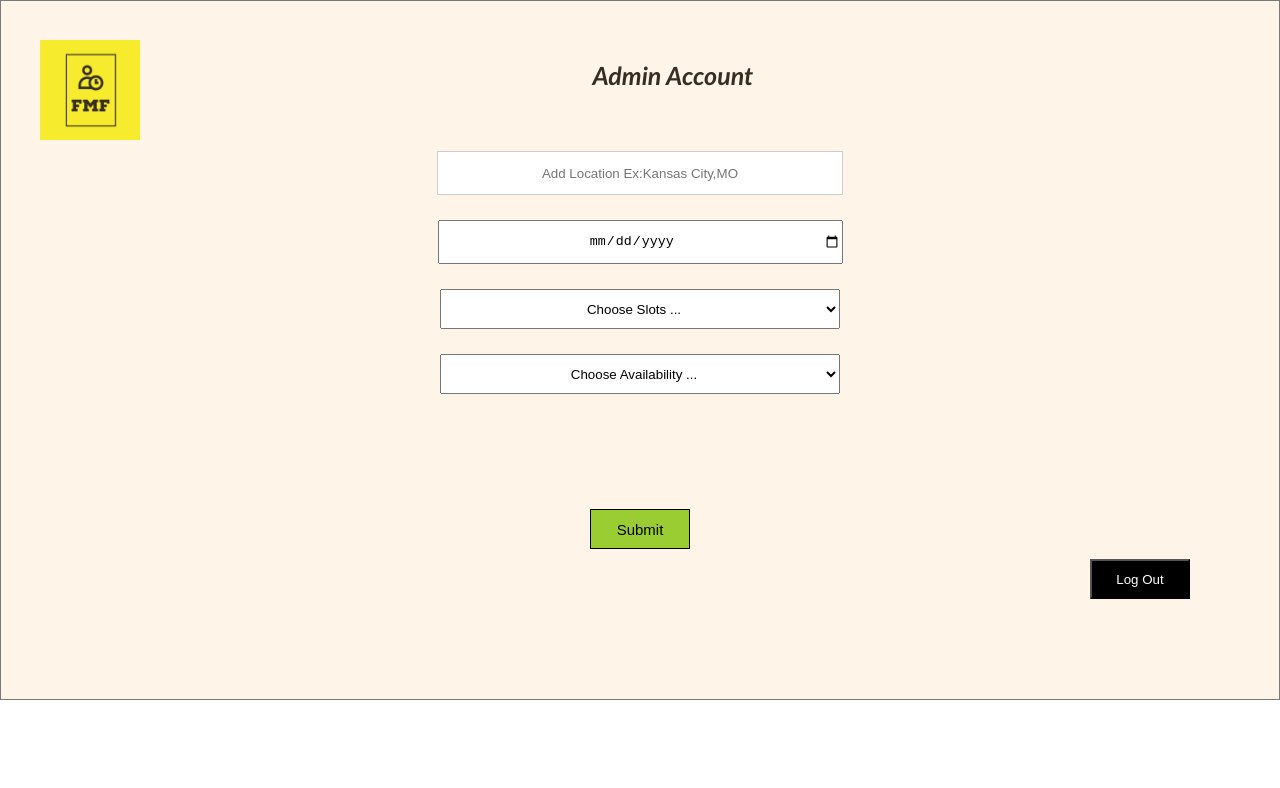
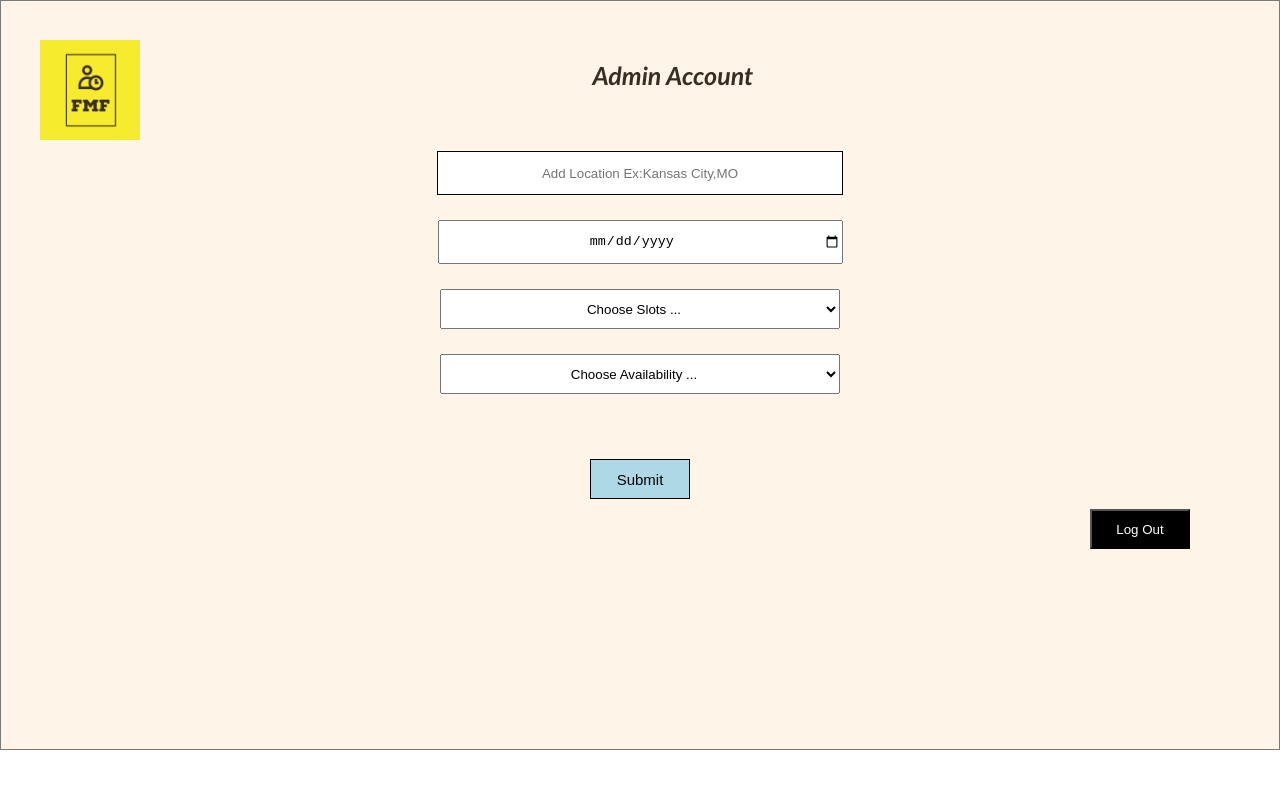
Before and after one commit to BharadwajPolusani/se-project-main, a React (Create React App) app in the folder se-project/: page /Admin in a window 1280 px wide. Shown: the top 788 px of the page. Built offline with nearby package versions, Linux system fonts and the light colour scheme.

Commit message:
CSS changes

```diff
--- a/se-project/src/components/Admin.js
+++ b/se-project/src/components/Admin.js
@@ -93,7 +93,7 @@ const Admin = () => {
            required={true}
            type="text"
            //value={"First Name"}
-           style={{width:400, height:40, marginTop:150,textAlign:'center'}}
+           style={{width:400, height:40, marginTop:150,textAlign:'center',borderColor:'black'}}
            placeholder="Add Location Ex:Kansas City,MO"
            //value={text}
            onChange={(e) => {
@@ -165,10 +165,10 @@ const Admin = () => {
          <br />
          <br />
           <input type="submit" value="Submit" className="btn"
-          style={{width:100, height:40, marginTop:100,textAlign:'center',color: 'black',backgroundColor:'yellowgreen',borderColor: 'black'}} />
+          style={{width:100, height:40, marginTop:50,textAlign:'center',color: 'black',backgroundColor:'lightBlue',borderColor: 'black'}} />
        </div>
        <button
-         style={{width:100, height:40, marginTop:50,marginLeft:1000,marginBottom:100,marginTop:10,textAlign:'center',color: 'white',backgroundColor:'black',borderColor: 'black'}}
+         style={{width:100, height:40, marginTop:50,marginLeft:1000,marginBottom:200,marginTop:10,textAlign:'center',color: 'white',backgroundColor:'black',borderColor: 'black'}}
           onClick={() => {
               navigate("/");
               }}>
--- a/se-project/src/components/Login.css
+++ b/se-project/src/components/Login.css
@@ -24,6 +24,7 @@
     font-family: "Trebuchet MS", sans-serif;
     font-size: 20px;
     font-weight: 400;
+    margin-right: 50px;
     font-style: normal;
     text-align: justify;
 
--- a/se-project/src/components/Login.js
+++ b/se-project/src/components/Login.js
@@ -123,7 +123,7 @@ const onSubmit = (e) => {
       <br/>
       <input className="Body" type="submit" value="Login"
       onClick={testing}
-      style={{marginRight:100, width:100, height:40, marginTop:10, color: 'blue',borderColor: 'blue'}}/>
+      style={{marginRight:100, width:100, height:40, marginTop:10, backgroundColor:'black',borderColor: 'black'}}/>
       </form>
       <br/>
       <br/>
```
